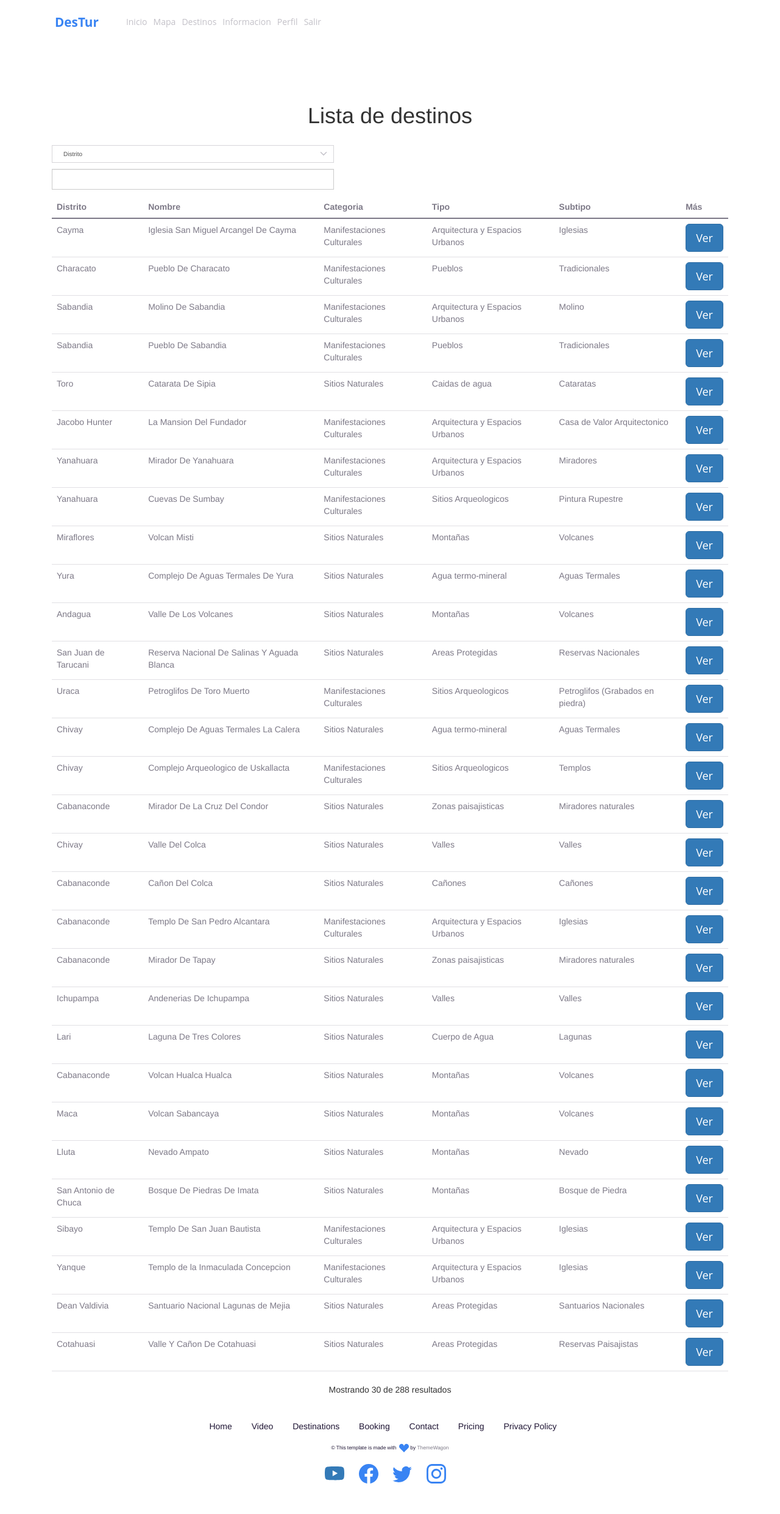
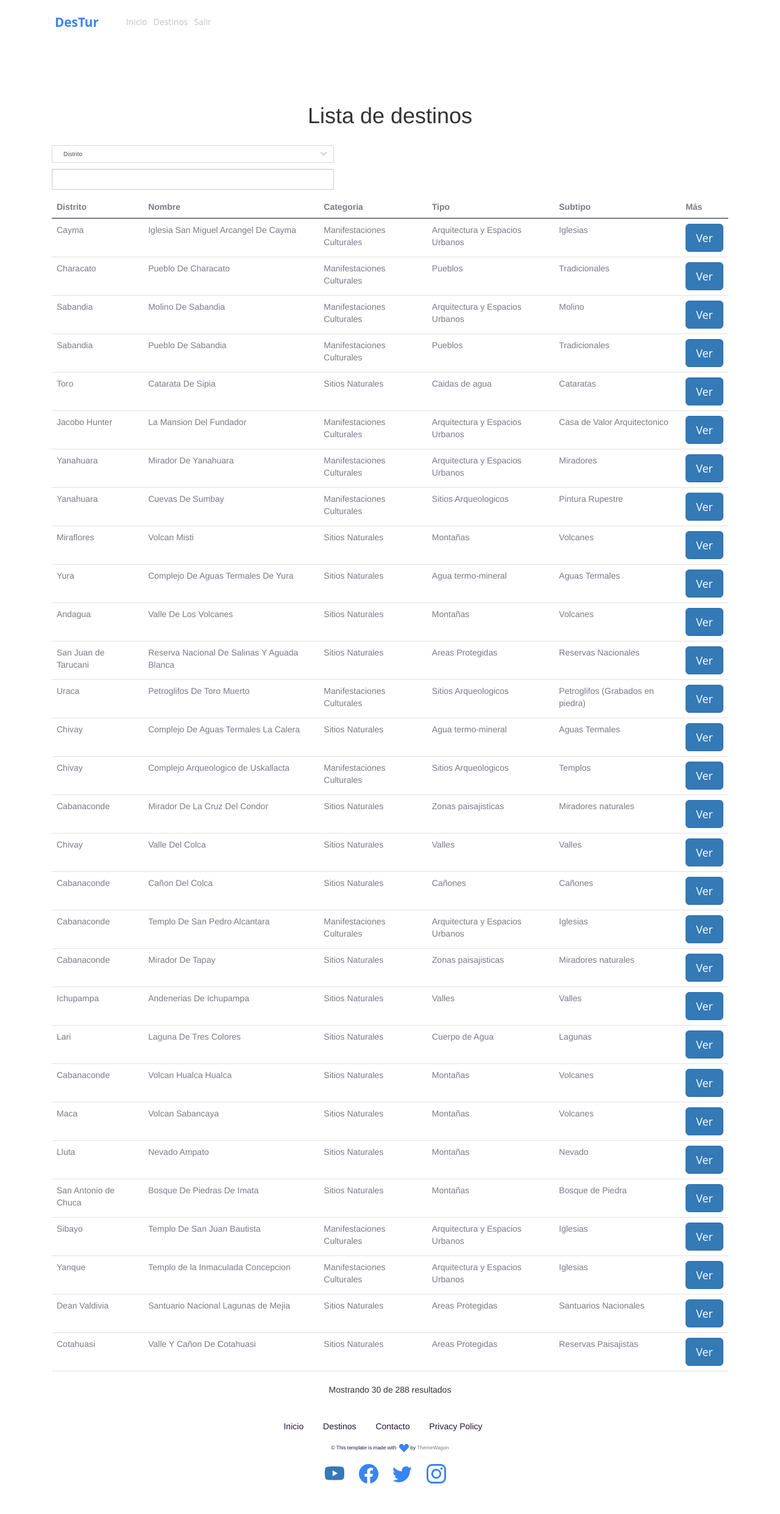
Before and after one commit to ArnoldSucasaireTorres/SoftSquad_Inventario_de_lugares_turisticos, a Django app: page /destinations/all in a window 1280 px wide. Shown: the whole page at 61% size. Run offline with Django 3.2, Linux system fonts and the light colour scheme; a user stored in the database is signed in; data comes from the database, SQL or seed files in the repository; both versions use the stored data as it was after the commit; some libraries are stand-ins or nearby versions.

Commit message:
Cambios: Footer y navbar

```diff
--- a/InventarioLugaresTuristicos/templates/maps/footer.html
+++ b/InventarioLugaresTuristicos/templates/maps/footer.html
@@ -4,12 +4,9 @@
             <div class="row flex-center">
                 <div class="col-auto mb-4">
                     <ul class="list-unstyled list-inline mb-0">
-                        <li class="list-inline-item me3 me-sm-4"><a class="text-dark text-decoration-none" href="#!">Home</a></li>
-                        <li class="list-inline-item me3 me-sm-4"><a class="text-dark text-decoration-none" href="#!">Video</a></li>
-                        <li class="list-inline-item me3 me-sm-4"><a class="text-dark text-decoration-none" href="#!">Destinations</a></li>
-                        <li class="list-inline-item me3 me-sm-4"><a class="text-dark text-decoration-none" href="#!">Booking</a></li>
-                        <li class="list-inline-item me3 me-sm-4"><a class="text-dark text-decoration-none" href="#!">Contact</a></li>
-                        <li class="list-inline-item me3 me-sm-4"><a class="text-dark text-decoration-none" href="#!">Pricing</a></li>
+                        <li class="list-inline-item me3 me-sm-4"><a class="text-dark text-decoration-none" href="/">Inicio</a></li>
+                        <li class="list-inline-item me3 me-sm-4"><a class="text-dark text-decoration-none" href="/destinations/all">Destinos</a></li>
+                        <li class="list-inline-item me3 me-sm-4"><a class="text-dark text-decoration-none" href="#!">Contacto</a></li>
                         <li class="list-inline-item me3 me-sm-4"><a class="text-dark text-decoration-none" href="#!">Privacy Policy</a></li>
                     </ul>
                 </div>
--- a/InventarioLugaresTuristicos/templates/maps/navbar.html
+++ b/InventarioLugaresTuristicos/templates/maps/navbar.html
@@ -7,11 +7,8 @@
         <div class="collapse navbar-collapse border-top border-lg-0 mt-4 mt-lg-0" id="navbarSupportedContent">
             <ul class="navbar-nav ms-auto pt-2 pt-lg-0">
                 <li class="nav-item"><a class="nav-link text-600" aria-current="page" href="/">Inicio</a></li>
-                <li class="nav-item"><a class="nav-link text-600" href="#featuresVideos">Mapa</a></li>
                 <li class="nav-item"><a class="nav-link text-600" href="/destinations/all">Destinos</a></li>
-                <li class="nav-item"><a class="nav-link text-600" href="#booking">Informacion</a></li>
                 {% if user.is_authenticated %}
-                <li class="nav-item"><a class="nav-link text-600" href="/accounts/profile">Perfil</a></li>
                 <li class="nav-item"><a class="nav-link text-600" href="/accounts/logout">Salir</a></li>
                 {% endif %}
             </ul>
```
Also changed, not shown: InventarioLugaresTuristicos/data.json, InventarioLugaresTuristicos/db.sqlite3.
